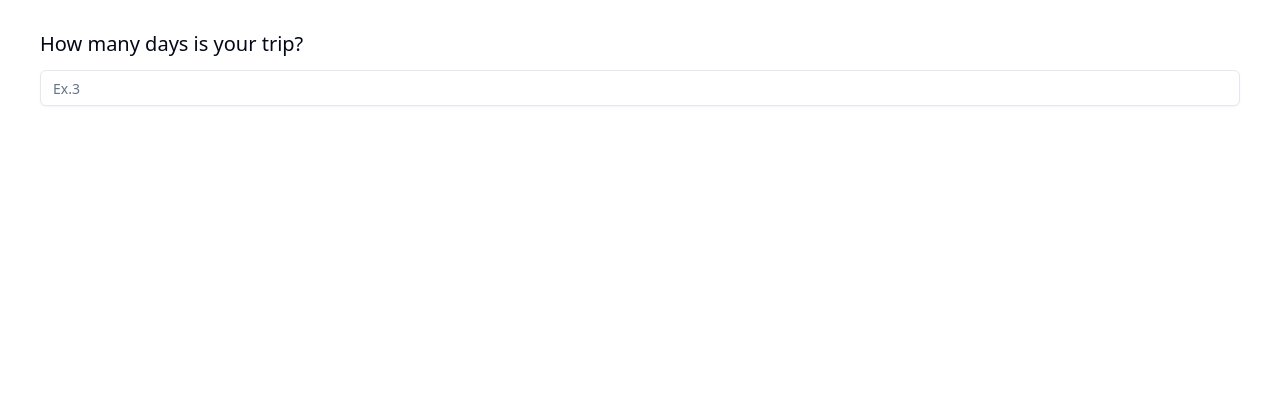
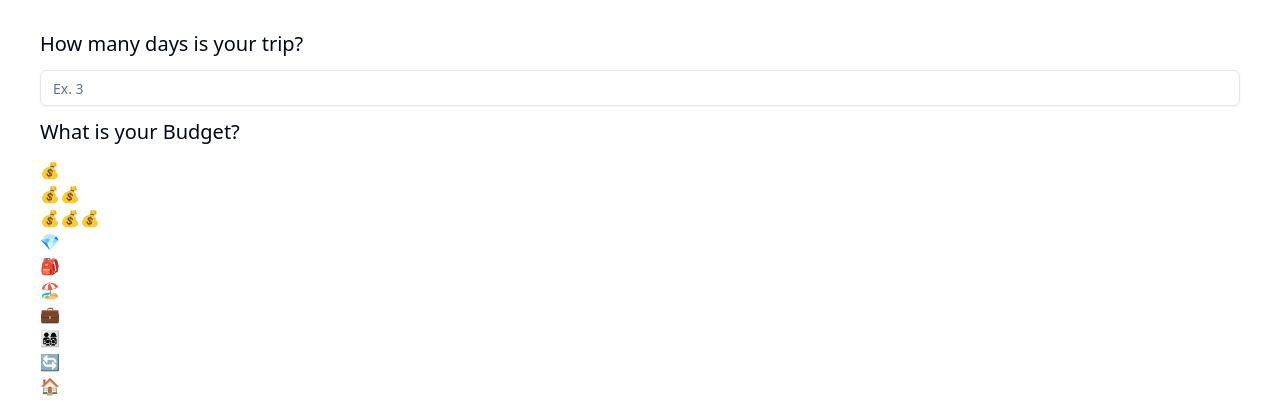
Before and after one commit to Hackerdude374/VAIcation, a React (Vite) app in the folder frontend/: page /create-trip in a window 1280 px wide. Shown: the part 394-797 px from the top of the page. Built offline with nearby package versions, Linux system fonts and the light colour scheme; no server answers.

Commit message:
trip form

```diff
--- a/frontend/src/create-trip/CreateTripForm.jsx
+++ b/frontend/src/create-trip/CreateTripForm.jsx
@@ -1,9 +1,17 @@
-import {React, useState} from 'react'
-import GooglePlacesAutocomplete  from 'react-google-places-autocomplete'
+import React, { useState } from 'react'
+import GooglePlacesAutocomplete from 'react-google-places-autocomplete'
 import { Input } from "@/components/ui/input"
+import { SelectBudgetOptions } from '@/constants/options'
 
 function CreateTrip() {
-  const[place,setPlace]=useState();
+  const [place, setPlace] = useState();
+  const [days, setDays] = useState('');
+
+  const handleDaysChange = (e) => {
+    const value = Math.max(0, Math.min(365, Number(e.target.value)));
+    setDays(value);
+  };
+
   return (
     <div className='sm:px-10 md:px-32 lg:px-56 xl:px-10 px-5 mt-10'>
       <h2 className='font-bold text-3xl'>
@@ -14,30 +22,35 @@ function CreateTrip() {
       </h2>
       <div className='mt-20 flex flex-col gap-10'>
         <div>
-          <h2 className='text-xl my-3 font-medium'> What is destination of choice?
-          </h2>
+          <h2 className='text-xl my-3 font-medium'>What is destination of choice?</h2>
           <GooglePlacesAutocomplete
-          apiKey={import.meta.env.VITE_GOOGLE_PLACE_API_KEY}
-          selectProps={{
-              place,
-              onChange:(v)=>{setPlace(v);console.log(v)}
-          }}
+            apiKey={import.meta.env.VITE_GOOGLE_PLACE_API_KEY}
+            selectProps={{
+              value: place,
+              onChange: (v) => { setPlace(v); console.log(v) }
+            }}
           />
         </div>
-<div>
-<h2 className='text-xl my-3 font-medium'> How many days is your trip?
-          </h2>
-          <Input placeholder={'Ex.3'} type="number" />
-
-
-
-</div>
+        <div>
+          <h2 className='text-xl my-3 font-medium'>How many days is your trip?</h2>
+          <Input
+            placeholder={'Ex. 3'}
+            type="number"
+            min="0"
+            max="365"
+            value={days}
+            onChange={handleDaysChange}
+          />
+        </div>
       </div>
-
-
-
-
-
+      <h2 className='text-xl my-3 font-medium'>What is your Budget?</h2>
+      <div>
+        {SelectBudgetOptions.map((item, index) => (
+          <div key={index}>
+            <h2>{item.icon}</h2>
+          </div>
+        ))}
+      </div>
     </div>
   )
 }
```
